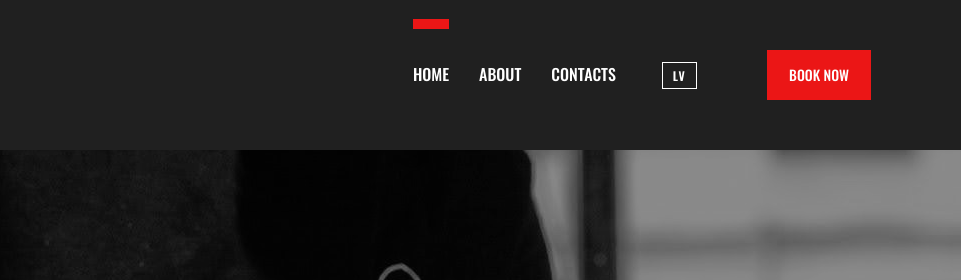
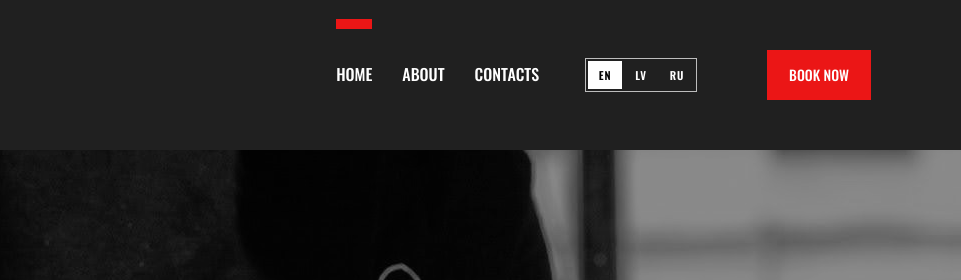
Before and after one commit to grouparkadia-ctrl/Barbershub, a plain HTML site: page index.html in a window 1280 px wide. Shown: the top 280 px of the page, 319-1280 px from the left. Drawn offline with Linux system fonts and the light colour scheme.

Commit message:
Add Russian switcher to main page

```diff
--- a/index.html
+++ b/index.html
@@ -21,21 +21,37 @@
         <link rel="stylesheet" href="css/about.min.css" />
         <link rel="stylesheet" href="css/contacts.min.css" />
         <style>
-            #lang-toggle {
+            .lang-switcher {
+                display: inline-flex;
+                align-items: center;
+                gap: 2px;
+                margin-left: 16px;
+                padding: 2px;
+                border: 1px solid rgba(255, 255, 255, 0.7);
+            }
+            .lang-switcher button {
+                min-width: 34px;
+                height: 28px;
                 background: none;
-                border: 1px solid #fff;
+                border: 0;
                 color: #fff;
-                font-size: 12px;
+                font-size: 11px;
                 font-weight: 700;
-                letter-spacing: 0.1em;
-                padding: 4px 10px;
+                letter-spacing: 0.08em;
+                padding: 0 8px;
                 cursor: pointer;
-                margin-left: 16px;
                 transition: background 0.2s, color 0.2s;
             }
-            #lang-toggle:hover {
+            .lang-switcher button.active,
+            .lang-switcher button:hover {
                 background: #fff;
                 color: #000;
+            }
+            @media screen and (max-width: 991.97px) {
+                .lang-switcher {
+                    justify-content: center;
+                    margin-left: 0;
+                }
             }
             .footer_for-barbers-link {
                 display: inline-block;
@@ -60,7 +76,7 @@
         <header class="header" data-page="home" style="padding: 0;">
             <div class="container-fluid container-lg d-flex flex-wrap align-items-center justify-content-between">
                 <a class="brand-logo d-flex align-items-center header_logo" href="#">
-                    <img src="img/logo2.png" alt="Barbers Hub" style="height:150px; width:auto;" />
+                    <img src="img/logo2.png" alt="Barbers Hub" data-i18n-alt="brand_logo_alt" style="height:150px; width:auto;" />
                 </a>
                 <nav class="header_nav">
                     <ul class="header_nav-list">
@@ -74,7 +90,11 @@
                             <a class="nav-link" href="#contacts" data-i18n="nav_contacts">Contacts</a>
                         </li>
                         <li class="header_nav-list_item nav-item">
-                            <button id="lang-toggle" title="Switch language">LV</button>
+                            <div class="lang-switcher" role="group" aria-label="Choose language" data-i18n-aria-label="language_switcher_label">
+                                <button type="button" class="lang-option" data-lang="en" data-i18n="language_en">EN</button>
+                                <button type="button" class="lang-option" data-lang="lv" data-i18n="language_lv">LV</button>
+                                <button type="button" class="lang-option" data-lang="ru" data-i18n="language_ru">RU</button>
+                            </div>
                         </li>
                         <li class="header_nav-list_item nav-item d-lg-none" style="padding: 20px 0;">
                             <a class="btn theme-element" href="https://www.fresha.com/a/barbers-hub-elizabetes-75-riga-centra-rajons-elizabetes-iela-75-ea5w7da6/all-offer?menu=true&share=true&pId=46463" target="_blank" rel="noopener" data-i18n="nav_book">Book now</a>
@@ -158,7 +178,7 @@
                     <div class="about_media col-12" data-aos="zoom-in" data-aos-delay="300" data-aos-duration="700">
                         <picture>
                             <source data-srcset="img/IMG_1.jpg" srcset="img/IMG_1.jpg" type="image/webp" />
-                            <img class="lazy about_media-img" data-src="img/IMG_1.jpg" src="img/IMG_1.jpg" alt="media" />
+                            <img class="lazy about_media-img" data-src="img/IMG_1.jpg" src="img/IMG_1.jpg" alt="Barbers Hub workspace" data-i18n-alt="main_about_image_alt" />
                         </picture>
                     </div>
                     <div class="about_text d-md-flex justify-content-between">
@@ -208,7 +228,7 @@
                                 <div class="wrapper d-flex flex-column flex-md-row">
                                     <a class="data link link--underline" href="tel:+37125774433">+37125774433</a>
                                 </div>
-                                <p class="text" style="margin-top:8px; opacity:0.7; font-size:0.9em;" data-i18n="contacts_phone_note">We might not answer — we're working. Book online.</p>
+                                <p class="text" style="margin-top:8px; opacity:0.7; font-size:0.9em;" data-i18n="contacts_phone_note">We might not answer — we're working.<br>Book online.</p>
                                 <br>
                                 <a class="header_btn btn theme-element" href="https://www.fresha.com/a/barbers-hub-elizabetes-75-riga-centra-rajons-elizabetes-iela-75-ea5w7da6/all-offer?menu=true&share=true&pId=46463" target="_blank" rel="noopener" style="margin-left:0" data-i18n="nav_book">Book now</a>
                             </li>
@@ -263,6 +283,6 @@
         <script src="js/index.min.js"></script>
         <script src="js/about.min.js"></script>
         <script src="js/contacts.min.js"></script>
-        <script src="js/i18n.js"></script>
+        <script src="js/i18n.min.js?v=20260724-main-ru"></script>
     </body>
 </html>
--- a/lang/en.json
+++ b/lang/en.json
@@ -1,5 +1,7 @@
 {
   "page_title": "BARBERS HUB",
+  "brand_logo_alt": "Barbers Hub",
+  "main_about_image_alt": "Barbers Hub workspace",
   "nav_home": "Home",
   "nav_about": "About",
   "nav_contacts": "Contacts",
--- a/lang/lv.json
+++ b/lang/lv.json
@@ -1,5 +1,7 @@
 {
   "page_title": "BARBERS HUB",
+  "brand_logo_alt": "Barbers Hub",
+  "main_about_image_alt": "Barbers Hub darba telpa",
   "nav_home": "Sākums",
   "nav_about": "Par mums",
   "nav_contacts": "Kontakti",
--- a/lang/ru.json
+++ b/lang/ru.json
@@ -1,5 +1,7 @@
 {
   "page_title": "BARBERS HUB",
+  "brand_logo_alt": "Barbers Hub",
+  "main_about_image_alt": "Рабочее пространство Barbers Hub",
   "nav_home": "Главная",
   "nav_about": "О нас",
   "nav_contacts": "Контакты",
```
Also changed, not shown: for-barbers.html (+1 -1 lines).
